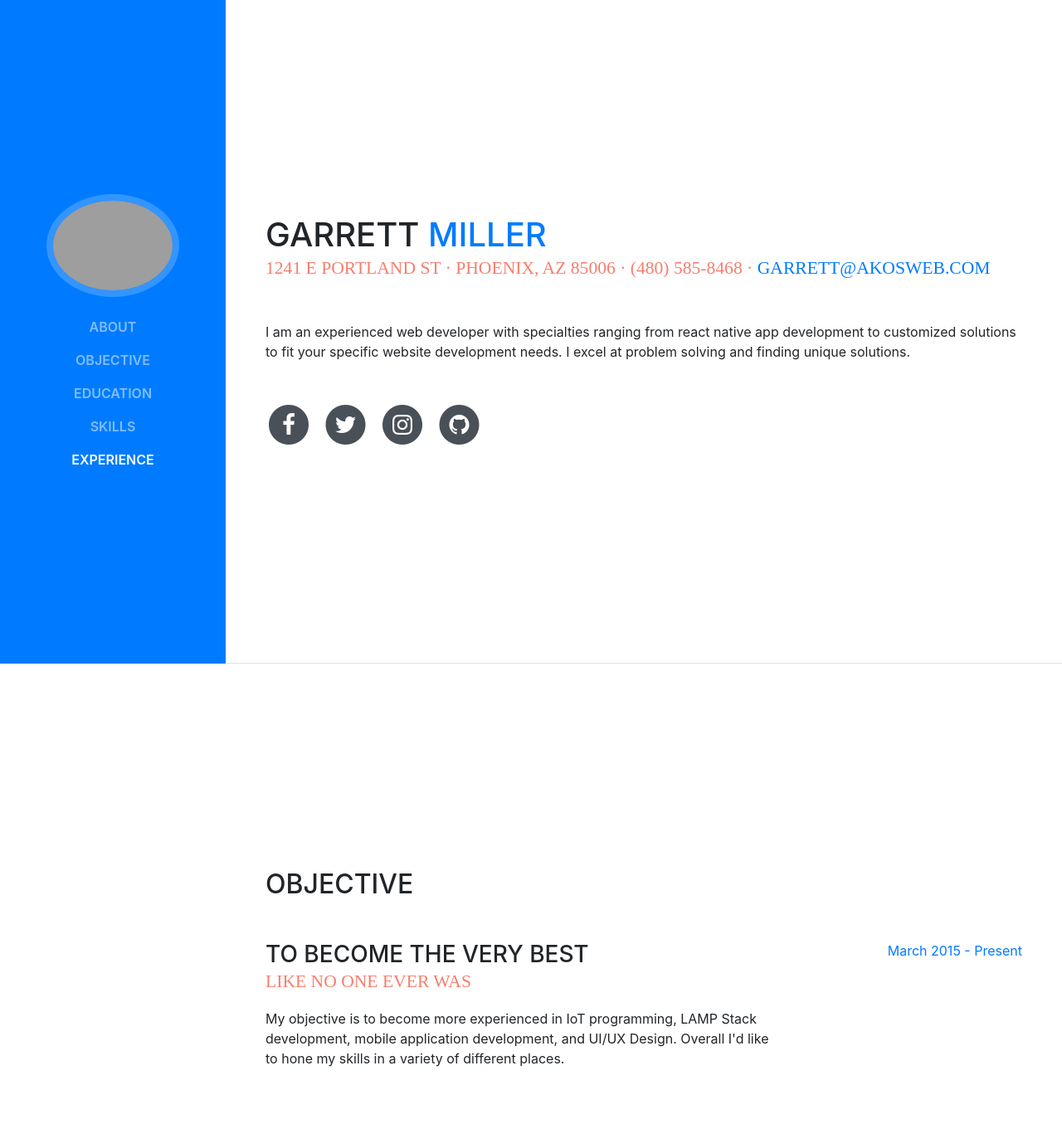
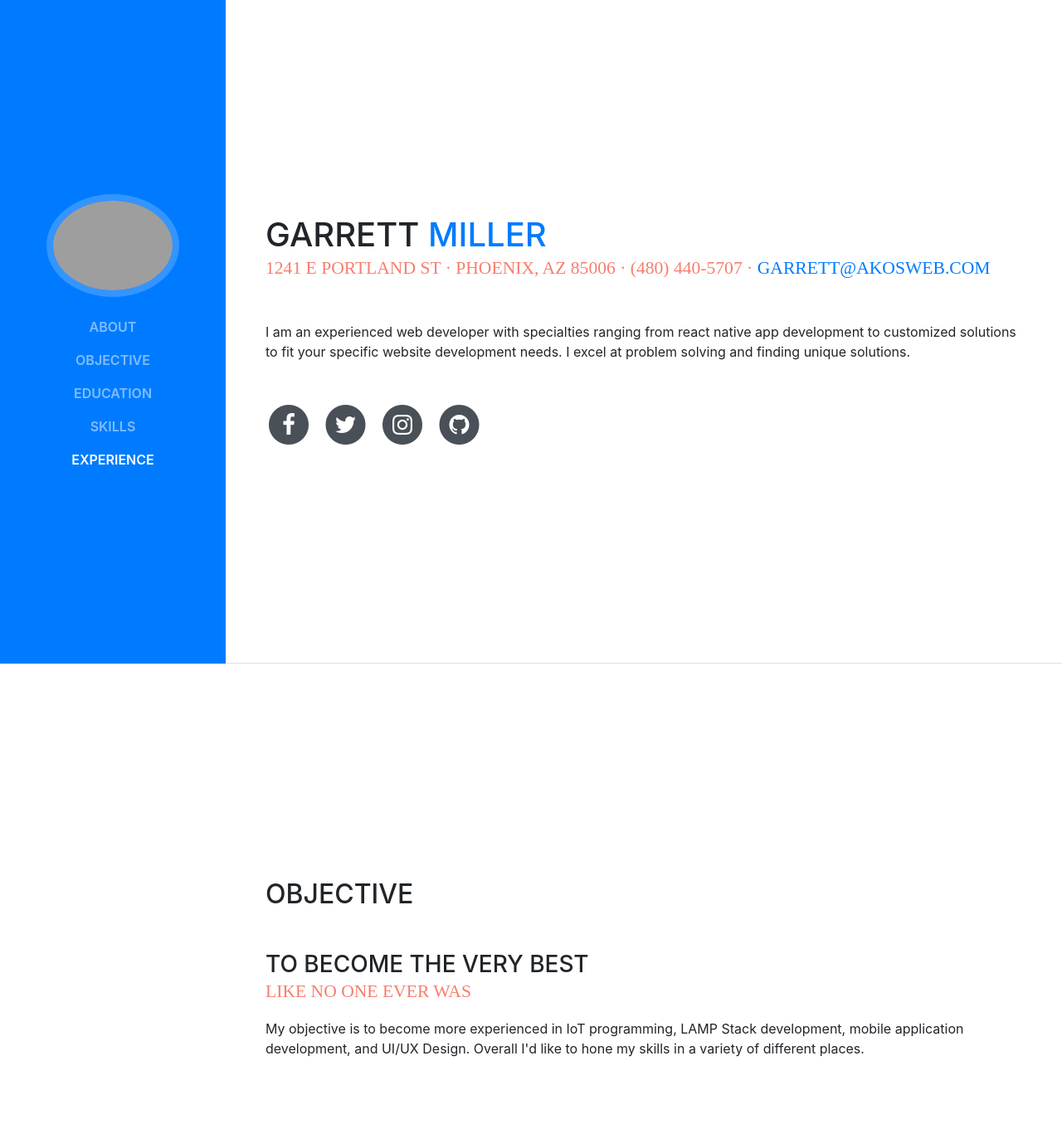
Before and after one commit to Myxmatch/AME220Resume, a website with bundled scripts: page index.html in a window 1280 px wide. Shown: the top 1355 px of the page at 83% size. Built offline with nearby package versions, Linux system fonts and the light colour scheme; grey boxes are pictures that could not be loaded; a web font is replaced by a local one.

Commit message:
resume update

```diff
--- a/index.html
+++ b/index.html
@@ -65,7 +65,7 @@
           <h1 class="mb-0">Garrett
             <span class="text-primary">Miller</span>
           </h1>
-          <div class="subheading mb-5">1241 E Portland St · Phoenix, AZ 85006 · (480) 585-8468 ·
+          <div class="subheading mb-5">1241 E Portland St · Phoenix, AZ 85006 · (480) 440-5707 ·
             <a href="mailto:name@email.com">Garrett@akosweb.com</a>
           </div>
           <p class="mb-5">I am an experienced web developer with specialties ranging from react native app development to customized solutions to fit your specific website development needs. I excel at problem solving and finding unique solutions.</p>
@@ -114,9 +114,6 @@
               <h3 class="mb-0">To Become The Very Best</h3>
               <div class="subheading mb-3">Like no one ever was</div>
               <p>My objective is to become more experienced in IoT programming, LAMP Stack development, mobile application development, and UI/UX Design. Overall I'd like to hone my skills in a variety of different places.</p>
-            </div>
-            <div class="resume-date text-md-right">
-              <span class="text-primary">March 2015 - Present</span>
             </div>
           </div>
 
```
